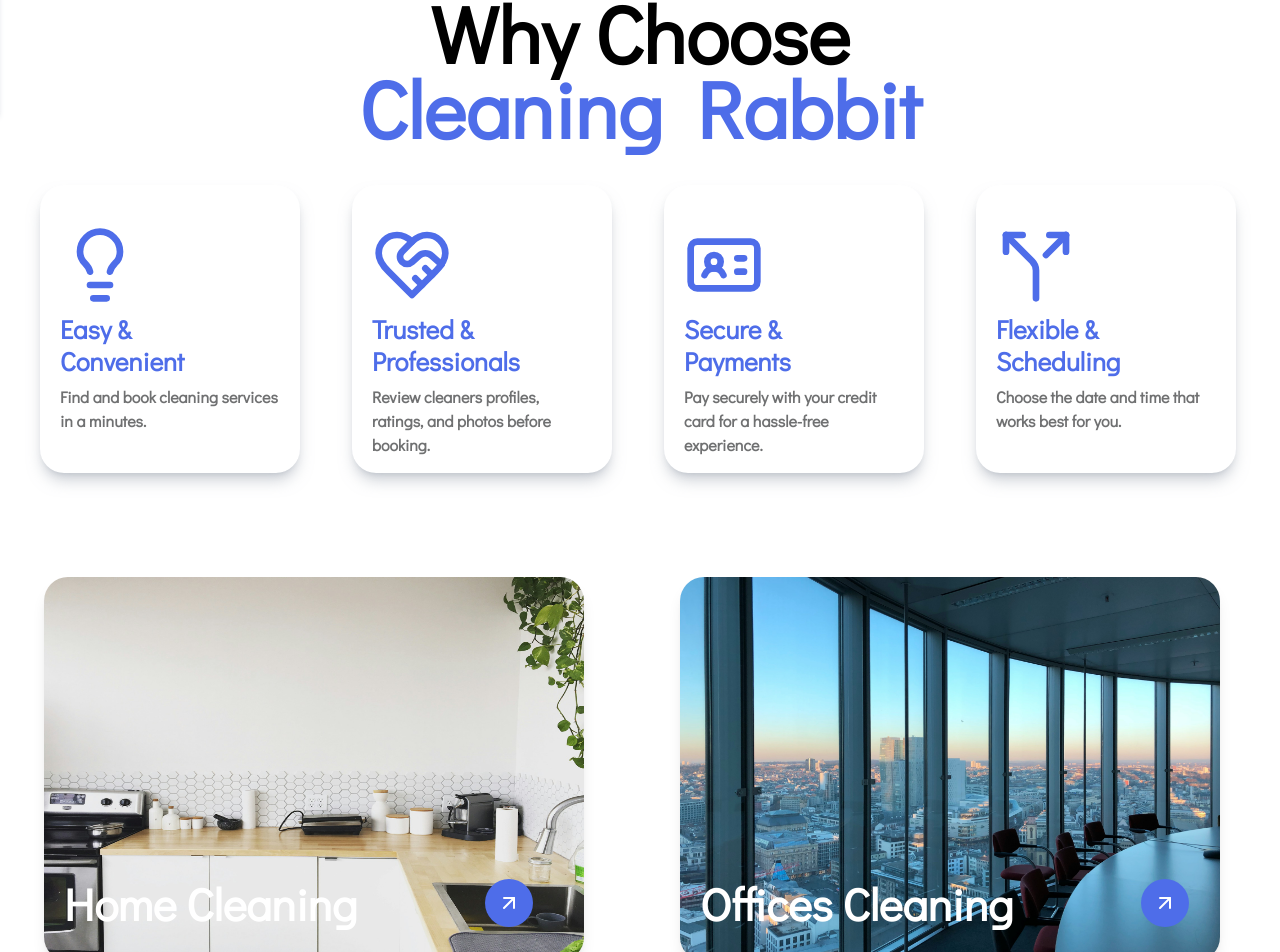
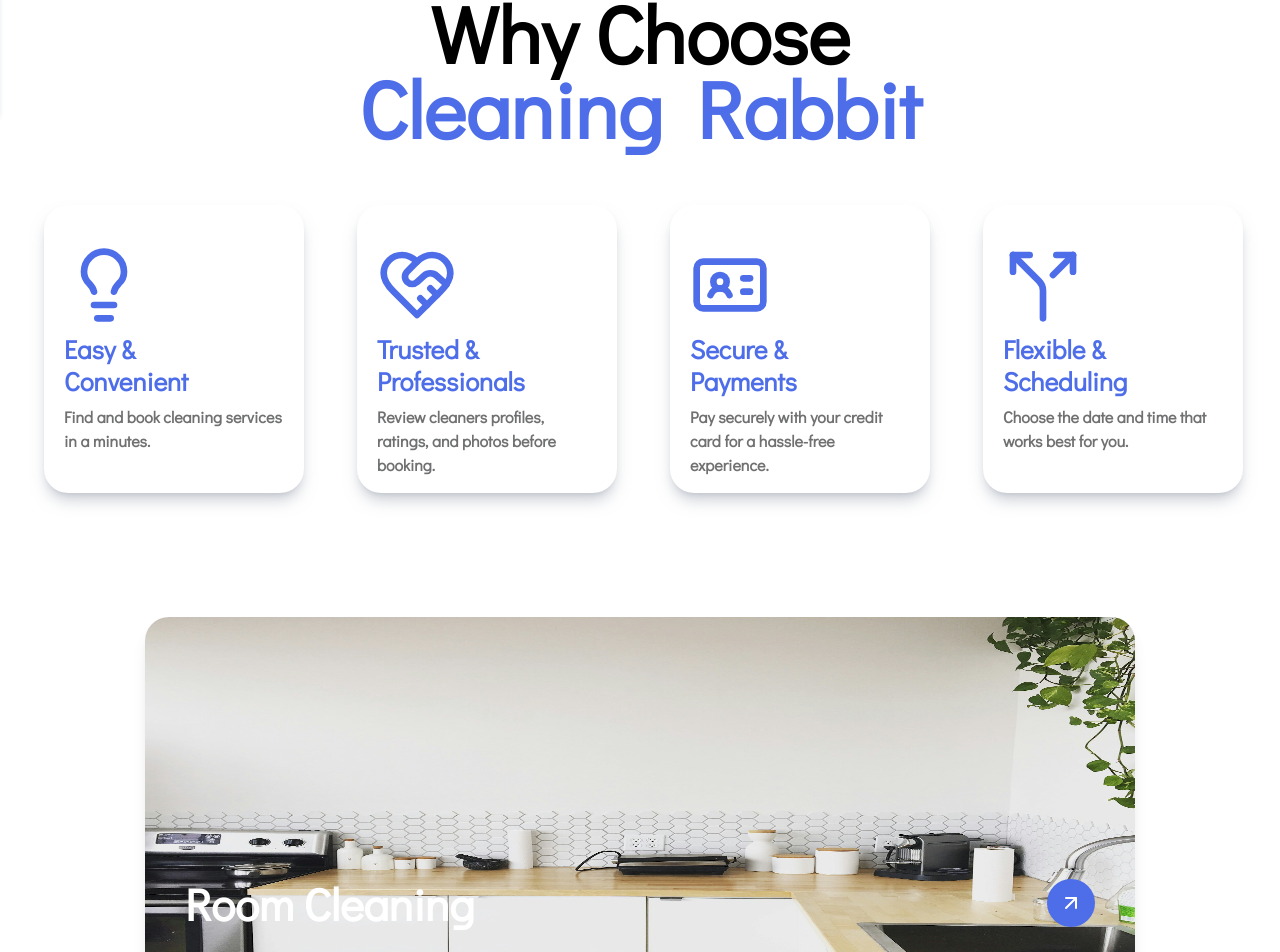
Before and after one commit to chricmako6/Home-Cleaner, a React (Create React App) app: page / in a window 1280 px wide. Shown: the part 685-1637 px from the top of the page. Built offline with nearby package versions, Linux system fonts and the light colour scheme.

Commit message:
responsive changes

```diff
--- a/src/Container/About.jsx
+++ b/src/Container/About.jsx
@@ -1,4 +1,4 @@
-import { useState } from "react"
+import { useState, useEffect } from "react"
 import { HeartHandshake, Lightbulb, IdCard, Split, ArrowUpRight  } from "lucide-react";
 import AboutCard from "../components/AboutCard"
 
@@ -23,44 +23,25 @@ export default function About(){
 ];
 
 const [currentIndex, setCurrentIndex] = useState(0);
-    const [intervalId, setIntervalId] = useState(null);
 
-    const startAutoSlide = () => {
-        if (!intervalId) {
-            const id = setInterval(() => {
+    // Auto-slide logic
+    useEffect(() => {
+        const interval = setInterval(() => {
             setCurrentIndex((prevIndex) => (prevIndex + 1) % images.length);
         }, 3000); // Change image every 3 seconds
-            setIntervalId(id);
-        }
-    };
 
-    const stopAutoSlide = () => {
-        if (intervalId) {
-            clearInterval(intervalId);
-            setIntervalId(null);
-        }
-    };
-
-    // Determine the number of images to display based on screen size
-    const getVisibleImages = () => {
-      const isLargeScreen = window.innerWidth >= 768; // Tailwind's `md` breakpoint
-      const visibleImages = isLargeScreen ? 2 : 1;
-      return images.slice(currentIndex, currentIndex + visibleImages).concat(
-          images.slice(0, Math.max(0, currentIndex + visibleImages - images.length))
-      );
-  };
-
-  const visibleImages = getVisibleImages();
+        return () => clearInterval(interval); // Cleanup interval on component unmount
+    }, [images.length]);
 
     return(
        <>
-        <section className="container h-auto mx-auto md:w-[2500px] w-[450px]">
-            <div className="items-center justify-center flex md:w-1/2 mx-auto mt-20">
-                <h1 className="items-center leading-[75px] text-center md:text-[80px] text-[60px]">
+        <section className="md:container h-auto mx-auto md:w-[2500px] w-[360px]">
+            <div className="items-center justify-center flex md:w-1/2  mx-auto mt-20">
+                <h1 className="items-center text-center md:text-[80px] md:leading-[75px] leading-[55px] text-[55px]">
                     Why Choose <span className="text-Primary">Cleaning Rabbit</span>
                 </h1>
             </div>
-            <div className="grid grid-cols-2 md:grid-cols-4 gap-2 md:mt-10 mb-10 mt-10 mx-auto ml-10 md:pr-0 pr-7">
+            <div className="flex md:grid md:grid-cols-4 gap-6 md:gap-3 md:mt-10 mb-5 mt-10 mx-auto md:ml-10 ml-4 overflow-hidden md:overflow-visible">
               <div className="">
                 <AboutCard
                 icons={<Lightbulb className="w-20 h-20 bg-cover bg-center text-Primary"/>}
@@ -111,28 +92,23 @@ const [currentIndex, setCurrentIndex] = useState(0);
             </div>
 
             {/* EXPLORE IMAGES */}
-            <div
-                    className="grid md:grid-cols-2 grid-cols-1 gap-10 mt-20 mb-10 mx-auto p-6"
-                    onMouseEnter={stopAutoSlide}
-                    onMouseLeave={startAutoSlide}
-                >
-                    {visibleImages.map((image, index) => (
-                        <div key={index} className="h-80 w-[430px] md:h-96 md:w-[560px] md:pl-5 relative">
+            <div className="gap-10 mt-20 mb-10 mx-auto p-3 md:p-6">
+                    <div className="h-80 w-[330px] md:h-96 md:w-[990px] justify-center items-center mx-auto relative">
                         <img
-                                src={image.src}
-                                alt={image.title}
+                            src={images[currentIndex].src}
+                            alt={images[currentIndex].title}
                             className="h-96 w-full bg-cover bg-no-repeat rounded-3xl shadow-lg transform transition-transform duration-300 hover:scale-105"
                         />
-                            <div className="absolute  flex items-center justify-center left-5 md:left-10 bottom-6">
-                                <h2 className="text-white  font-extrabold md:text-[45px] text-[30px]">
-                                    {image.title}
+                        <div className="absolute flex items-center md:justify-between md:max-full md:p-10 pl-5 md:pl-10 bottom-6 md:w-[990px]">
+                            <h2 className="text-white font-extrabold md:text-[45px] text-[30px]">
+                                {images[currentIndex].title}
                             </h2>
                             <button className="bg-Primary hover:bg-Secondary rounded-full p-3 items-center justify-center ml-32">
                                 <ArrowUpRight className="text-white font-extrabold text-[40px] md:text-[45px]" />
                             </button>
                         </div>
+
                     </div>
-                    ))}
                 </div>
         </section>
        </>
--- a/src/Container/Footer.jsx
+++ b/src/Container/Footer.jsx
@@ -3,13 +3,13 @@ export default function Footer(){
 
     return(
         <>
-        <section className="container h-auto mx-auto md:w-[3000px] w-[350px] bg-gray-300/10 rounded-2xl  overflow-hidden md:overflow-visible">
+        <section className="container h-auto mx-auto md:w-[3000px] w-[350px] bg-gray-3000/10 rounded-2xl  overflow-hidden md:overflow-visible">
             <div className="grid md:grid-cols-2 md:p-0 p-2">
                 <div className=" md:p-5 md:w-[590px] w-[350px] p-2">
                     <h1  className="text-[50px] md:pl-5">
                         <span className="text-Primary">Home</span>Clean.
                     </h1>
-                    <p className="text-Paragraph md:pl-5 font-bold text-base text-[15px] md:text-[18px]">
+                    <p className="text-Paragraph md:pl-5 font-bold text-base text-[12px] md:text-[18px]">
                     HomeClean is dedicated to providing top-notch cleaning services, ensuring your home is spotless, organized, and stress-free. Your satisfaction is our priority, and we strive to create a welcoming and healthy living environment for you and your family.
                     </p>
                 </div>
--- a/src/Container/Functionality.jsx
+++ b/src/Container/Functionality.jsx
@@ -4,13 +4,14 @@ export default function Functionality(){
     return(
         <>
         <section className=" h-auto mt-20 w-[350px] md:w-[995px] overflow-hidden md:overflow-visible mx-auto ">
-            <h1 className="items-center leading-[75px] text-center mb-10 md:text-[80px] text-[60px">
+            <h1 className="items-center leading-[75px] text-center mb-10 md:text-[80px] text-[30px">
                 How it Works
             </h1>
-            <div className="flex md:grid md:grid-cols-3 p-5 gap-5 md:gap-1 md:p-3 mb-5 container mx-auto w-[26rem] md:w-[995px] rounded-2xl shadow-md border-1 overflow-hidden md:overflow-visible bg-gray-300/10">
+            <div className="flex md:grid md:grid-cols-3 p-2 gap-7 md:gap-1 md:p-3 mb-5 container mx-auto w-[21rem] md:w-[995px] rounded-2xl shadow-md border-1 bg-gray-300/10">
 
                     <div className="">
                        <FunctionalityCard
+                           ringclass="ring-2 ring-offset-1 ring-yellow-500"
                             num={
                                 <>
                                   <h4 className="items-center text-white text-[40px] justify-center flex w-24 h-24 rounded-full bg-yellow-500 ">1</h4>
@@ -23,6 +24,7 @@ export default function Functionality(){
 
                      <div className="">
                        <FunctionalityCard
+                            ringclass="ring-2 ring-offset-1 ring-green-500"
                             num={
                                 <>
                                   <h4 className="items-center text-white text-[40px] justify-center flex w-24 h-24 rounded-full bg-green-500 ">2</h4>
@@ -35,6 +37,7 @@ export default function Functionality(){
 
                      <div className="">
                        <FunctionalityCard
+                            ringclass="ring-2 ring-offset-1 ring-Primary"
                             num={
                                 <>
                                   <h4 className="items-center text-white text-[40px] justify-center flex w-24 h-24 rounded-full bg-Primary ">3</h4>
--- a/src/Container/Hero.jsx
+++ b/src/Container/Hero.jsx
@@ -4,16 +4,16 @@ export default function Hero(){
     return(
         <>
         <Navbar/>
-        <section className="hero relative md:grid grid-cols-2 h-[600px] container max-w-full">
+        <section className="hero relative md:grid grid-cols-2 h-[600px] md:container max-w-full">
          <div className="shadowy">
-            <div className="md:my-36 my-28 pl-6 md:pl-20 absolute">
-                <h1 className="md:leading-[75px] leading-[65px] md:text-[80px] text-[60px]">
+            <div className="md:my-36 my-28 pl-4 md:pl-20 absolute">
+                <h1 className="md:leading-[75px] leading-[55px] md:text-[80px] text-[55px]">
                   Find Your <br/> <span className="text-Primary">Perfect</span> Cleaning <br/> Match!
                 </h1>
-                <p className="font-bold text-base md:text-[18px] text-[15px] text-Paragraph my-8">Connect with trusted cleaning professinals instantily. Book, Chat and pay securely, all in one place.
+                <p className="font-bold text-base md:text-[18px] text-[15px] text-white md:text-Paragraph my-8">Connect with trusted cleaning professinals instantily. Book, Chat and pay securely, all in one place.
                 </p>
 
-                <div className="bg-white rounded-full flex items-center justify-between p-3 shadow-md shadow-gray-300 md:w-[500px] w-[400px]">
+                <div className="bg-white rounded-full flex items-center justify-between p-3 shadow-md shadow-gray-300 md:w-[500px] w-[320px]">
                     <input type="text" placeholder="Find the cleaner...." className="p-2 ml-2 font-bold border-none focus:outline-none leading-tight text-Paragraph appearance-none w-[200px] md:w-[400px]"/>
                     <button className="bg-Primary hover:bg-Secondary text-white rounded-full p-2 items-center justify-center">
                     <svg xmlns="http://www.w3.org/2000/svg" fill="none" viewBox="0 0 24 24" stroke-width="1.5" stroke="currentColor" class="size-6">
--- a/src/Container/Services.jsx
+++ b/src/Container/Services.jsx
@@ -60,11 +60,11 @@ export default function Services() {
     ];
 
     return (
-        <section id="Services" className="container mx-auto px-11 md:ml-10">
+        <section id="Services" className="container mx-auto md:px-11 md:ml-10 overflow-hidden md:overflow-visible">
             <div className="justify-center text-center mt-20">
                 <h1 className="md:text-[80px] text-[60px]">Services</h1>
             </div>
-            <div className="flex md:grid md:grid-cols-3 mt-5 w-auto h-auto gap-[12px] overflow-hidden md:overflow-visible">
+            <div className="flex md:grid md:grid-cols-3 mt-5 w-auto h-auto gap-[16px] md:gap-[12px]">
                 {services.map((service, index) => (
                     <ServiceCard
                         key={index}
--- a/src/Container/Testimonial.jsx
+++ b/src/Container/Testimonial.jsx
@@ -5,8 +5,8 @@ export default function Testimonial(){
     return(
         <>
         <section className="container mx-auto mt-32 mb-20">
-            <div className="flex mx-auto ml-[-7px] justify-center items-center">
-                <h1 className="mx-auto md:text-[80px] text-[55px] p-0 md:p-0 text-center">
+            <div className="flex mx-auto md:ml-[-7px] justify-center items-center">
+                <h1 className="mx-auto md:text-[80px] text-[50px] leading-[45px] p-0 md:p-0 text-center">
                     What Our Client Say
                 </h1>
                 <div className="mx-auto justify-center items-center md:block hidden">
--- a/src/components/AboutCard.jsx
+++ b/src/components/AboutCard.jsx
@@ -2,7 +2,7 @@
 export default function AboutCard({icons, title, description}){
     return(
         <>
-            <section className="border-Paragraph border-1 rounded-3xl h-72 md:w-[260px] w-[200px] p-5 shadow-lg shadow-gray-400/50 transform transition-transform duration-300 md:hover:scale-105 hover:scale-100 hover:bg-slate-200/10 cursor-pointer hover:border-Primary hover:border-2">
+            <section className="border-Paragraph border-1 rounded-3xl h-72 md:w-[260px] w-[320px] p-5 shadow-lg shadow-gray-400/50 transform transition-transform duration-300 md:hover:scale-105 hover:scale-100 hover:bg-slate-200/10 cursor-pointer hover:border-Primary hover:border-2 my-5 ml-1">
                 <div className="items-center justify-center mt-5">
                     {icons}
                 </div>
--- a/src/components/FunctionalityCard.jsx
+++ b/src/components/FunctionalityCard.jsx
@@ -1,9 +1,9 @@
 
-export default function FunctionalityCard({num, title, description}) {
+export default function FunctionalityCard({num, title, description, ringclass}) {
     return(
        <>
-         <section className="bg-white shadow-md h-68 w-[24rem] my-5 md:w-72 p-5 rounded-2xl justify-center items-center mx-auto">
-            <div className="ring-2 rounded-full p-2 bg-white w-28 h-28 ring-Paragraph mx-auto">
+         <section className="bg-white shadow-md h-68 w-[20rem] my-3 md:my-5 md:w-72 p-5 rounded-2xl justify-center items-center mx-auto">
+            <div className={`rounded-full p-2 bg-white w-28 h-28 mx-auto ${ringclass}`}>
                 {num}
             </div>
             <h2 className="font-semibold text-[26px] leading-[32px] my-2 justify-center items-center flex">
--- a/src/components/ServiceCard.jsx
+++ b/src/components/ServiceCard.jsx
@@ -15,8 +15,8 @@ export default function ServiceCard({ title, description, images }){
     };
     return(
         <>
-        <div className="w-96 mx-auto rounded-lg">
-           <div className="relative w-96">
+        <div className="md:ml-1 ml-4 md:w-96 w-[25rem] mx-auto rounded-lg">
+           <div className="relative w-80 md:w-96">
             <img
                 src={images[currentImageIndex].src}
                 alt={title[currentImageIndex].title}
--- a/src/components/TestimonialCard.jsx
+++ b/src/components/TestimonialCard.jsx
@@ -3,7 +3,7 @@ export default function TestimonialCard({ title, description, image }){
 
     return(
         <>
-        <section className="w-[380px] md:h-80 md:w-[550px] rounded-2xl border-1 border-Paragraph shadow-md shadow-gray-500/50 mx-auto mt-10 px-5  p-5">
+        <section className="w-[330px] md:h-80 md:w-[550px] rounded-2xl border-1 border-Paragraph shadow-md shadow-gray-500/50 mx-auto mt-10 px-5  p-5">
             <div className="">
                 <img
                  src={image}
```
Lines whose indentation alone changed are shown as unchanged.
